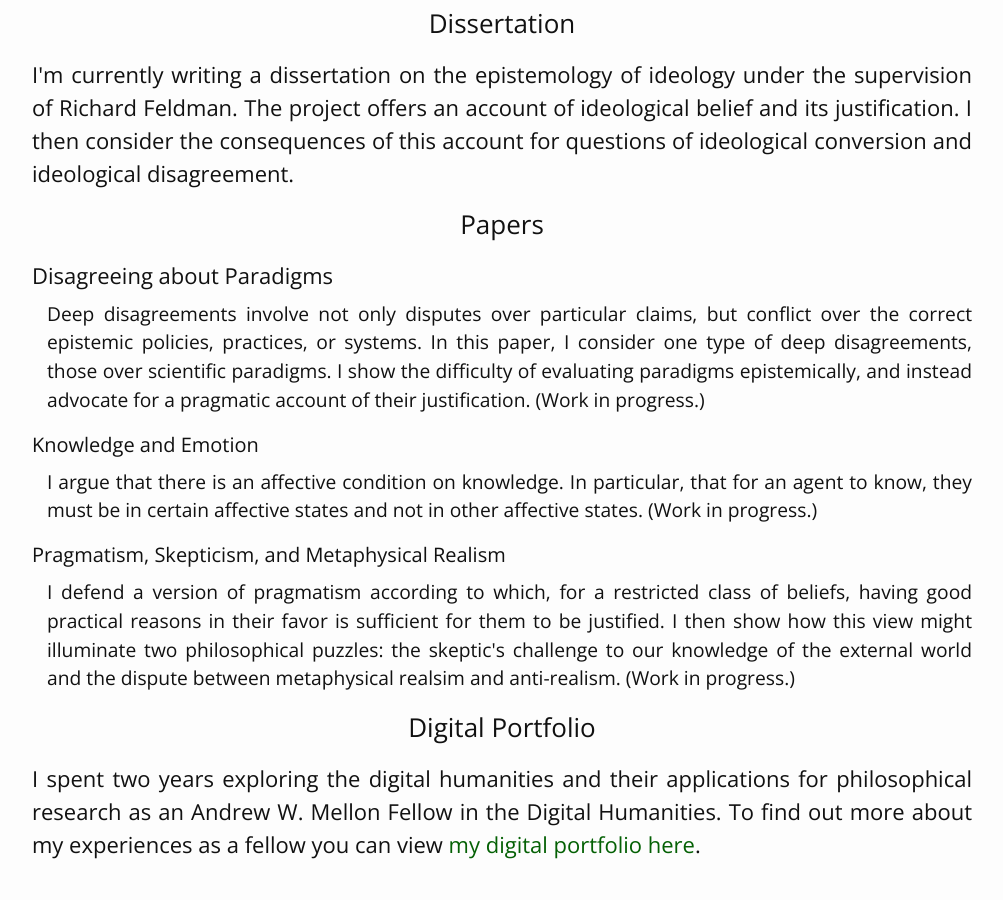
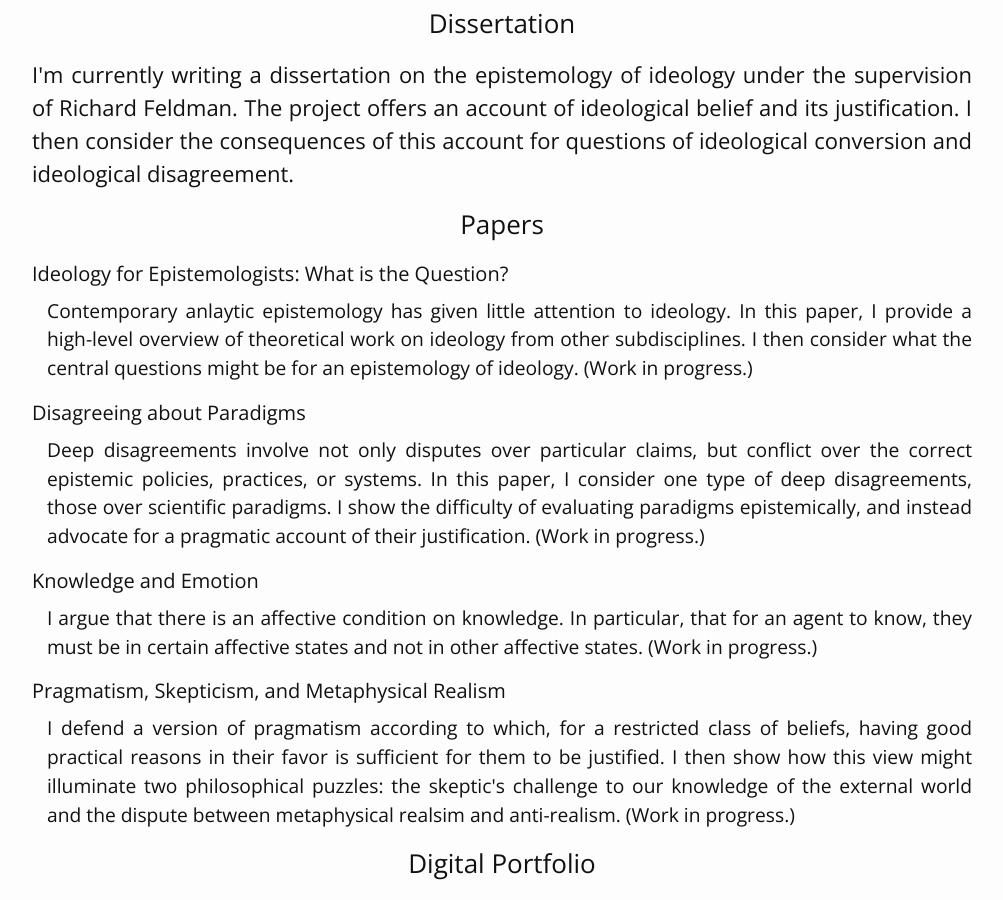
Before and after one commit to ndsmith/ndsmith.github.io, a Jekyll site: the page built from research/research_main.html, in a window 1280 px wide and 900 px high, scrolled down 614 px. Shown: the whole window, without its empty margins (138-1141 px from the left). Built offline with Jekyll 4.4.1, drawn with Linux system fonts in a browser that asks for light colours.

Commit message:
updated research with ideology for epistemologists
updated research with ideology for epistemologists

```diff
--- a/research/research_main.html
+++ b/research/research_main.html
@@ -14,7 +14,10 @@ weight: 3
 
 <h3 class="centered-text">Papers</h3>
 
-<p class="paper-title"> Disagreeing about Paradigms</p>
+<h4 class="paper-title"> Ideology for Epistemologists: What is the Question?</h4>
+<p class="abstract"> Contemporary anlaytic epistemology has given little attention to ideology. In this paper, I provide a high-level overview of theoretical work on ideology from other subdisciplines. I then consider what the central questions might be for an epistemology of ideology. (Work in progress.)</p>
+
+<h4 class="paper-title"> Disagreeing about Paradigms</h4>
 <p class="abstract">   Deep disagreements involve not only disputes over particular claims, but conflict over the correct epistemic policies, practices, or systems. In this paper, I consider one type of deep disagreements, those over scientific paradigms. I show the difficulty of evaluating paradigms epistemically, and instead advocate for a pragmatic account of their justification. (Work in progress.)</p>
 
 
```
